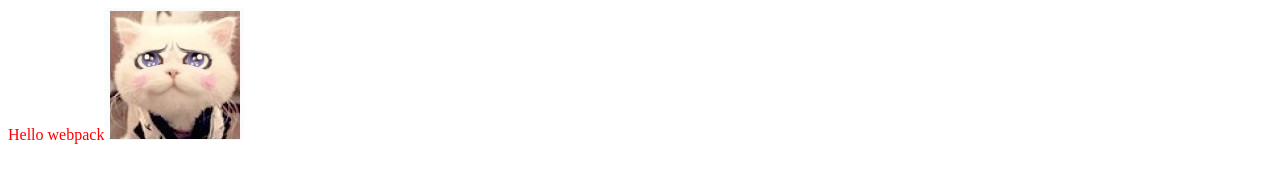
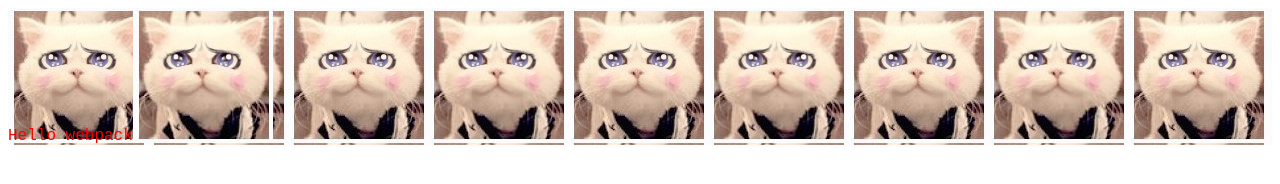
Before and after one commit to liuhuanwen/webpack_demo, a website built with webpack: page dist/index.html in a window 1280 px wide. Built offline with nearby package versions, Linux system fonts and the light colour scheme.

Commit message:
添加处理字体文件的loader

```diff
--- a/src/style.css
+++ b/src/style.css
@@ -1,3 +1,12 @@
+@font-face {
+  font-family: 'myFont';
+  src: url('./asset/font.ttf');
+  font-weight: bold;
+  font-style: italic;
+}
+
 .hello {
   color: #f00;
+  background: url('./asset/header.jpg');
+  font-family: 'myFont', monospace;
 }
--- a/webpack.config.js
+++ b/webpack.config.js
@@ -20,6 +20,12 @@ module.exports = {
         use: [
           'file-loader'
         ]
+      },
+      {
+        test: /\.(woff|woff2|eot|ttf|otf)$/,
+        use: [
+          'file-loader'
+        ]
       }
     ]
   }
```
Also changed, not shown: src/asset/font.ttf (added).
